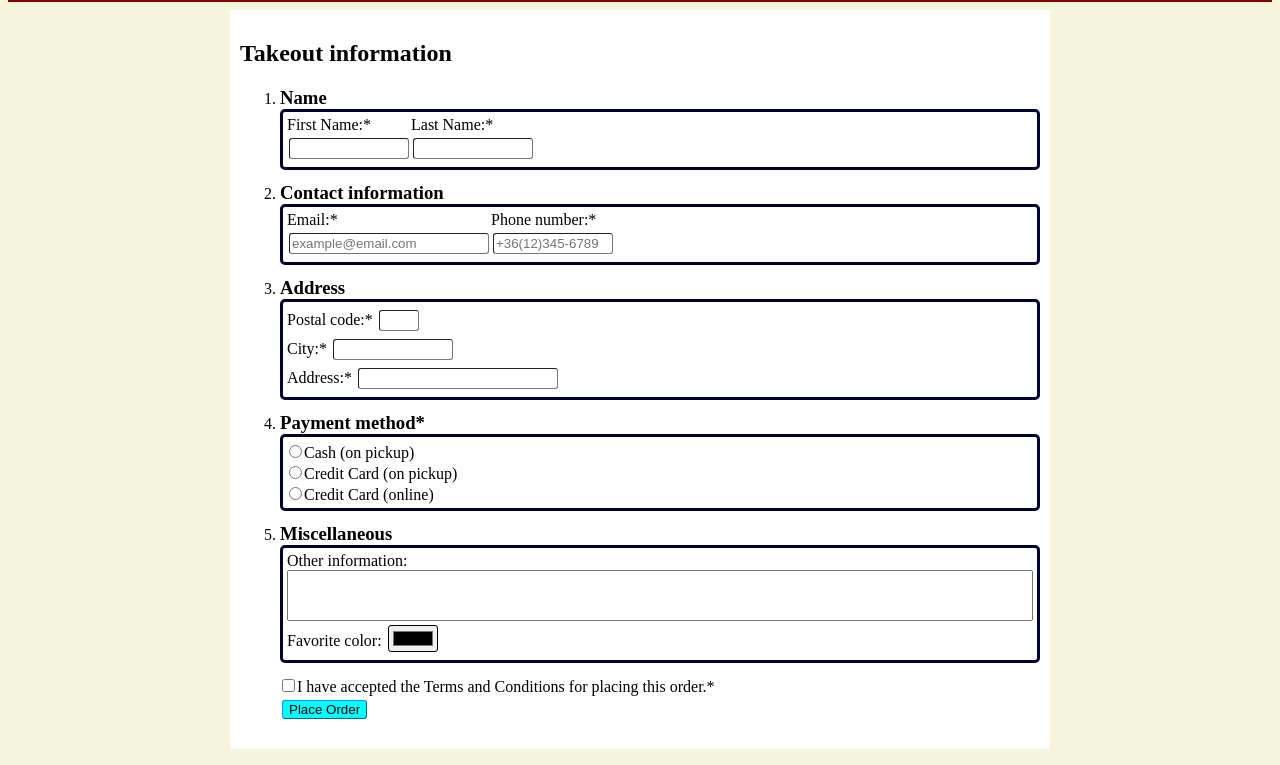
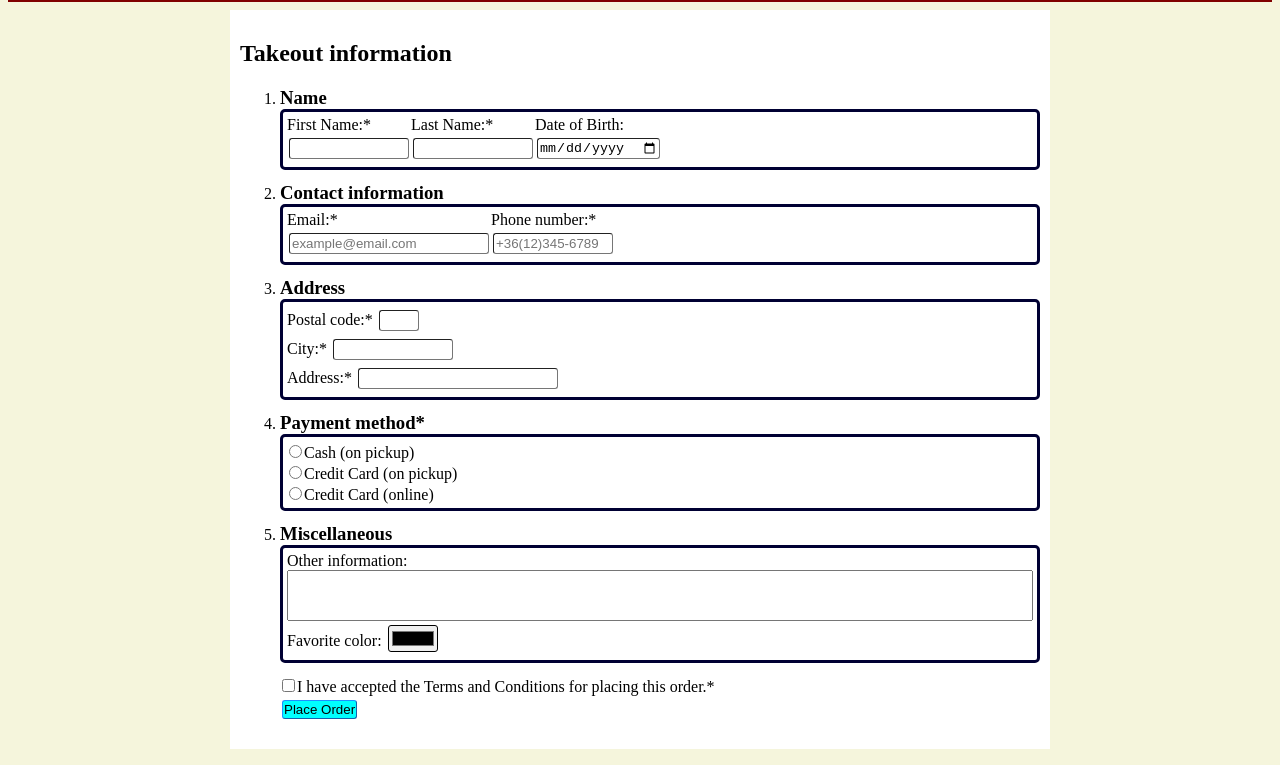
Before and after one commit to MAkos42/Web_BFNA2X, a plain HTML site: page takeout.html in a window 1280 px wide. Shown: the part 38-803 px from the top of the page. Drawn offline with Linux system fonts and the light colour scheme.

Commit message:
dátum választó hozzáadva takeout.html form-ja a helyes oldalra irányít át

```diff
--- a/css/design.css
+++ b/css/design.css
@@ -25,14 +25,15 @@ a {
 input {
     margin: 4px 2px;
     border-width: 1px;
+    padding: 1px;
     border-radius: 3px;
 }
 
 input[type="text"],
 input[type="email"],
 input[type="number"] {
+    width: 120px;
     padding: 2px;
-    width: 120px;
 }
 
 input.short {
--- a/takeout.html
+++ b/takeout.html
@@ -20,7 +20,7 @@
         <div class="content">
             <h2>Takeout information</h2>
             <ol>
-                <form name="address-form" action="index.html" method="post">
+                <form name="address-form" action="success.html" method="post">
                     <li>
                         <h3>Name</h3>
                     </li>
@@ -32,6 +32,10 @@
                         <div>
                             <label for="lastname">Last Name:*</label><br>
                             <input name="lastname" class="name" type="text" oninvalid="setInvalid(this);" required />
+                        </div>
+                        <div>
+                            <label for="DoB">Date of Birth:</label><br>
+                            <input name="DoB" type="date">
                         </div>
                     </div>
                     <li>
```
